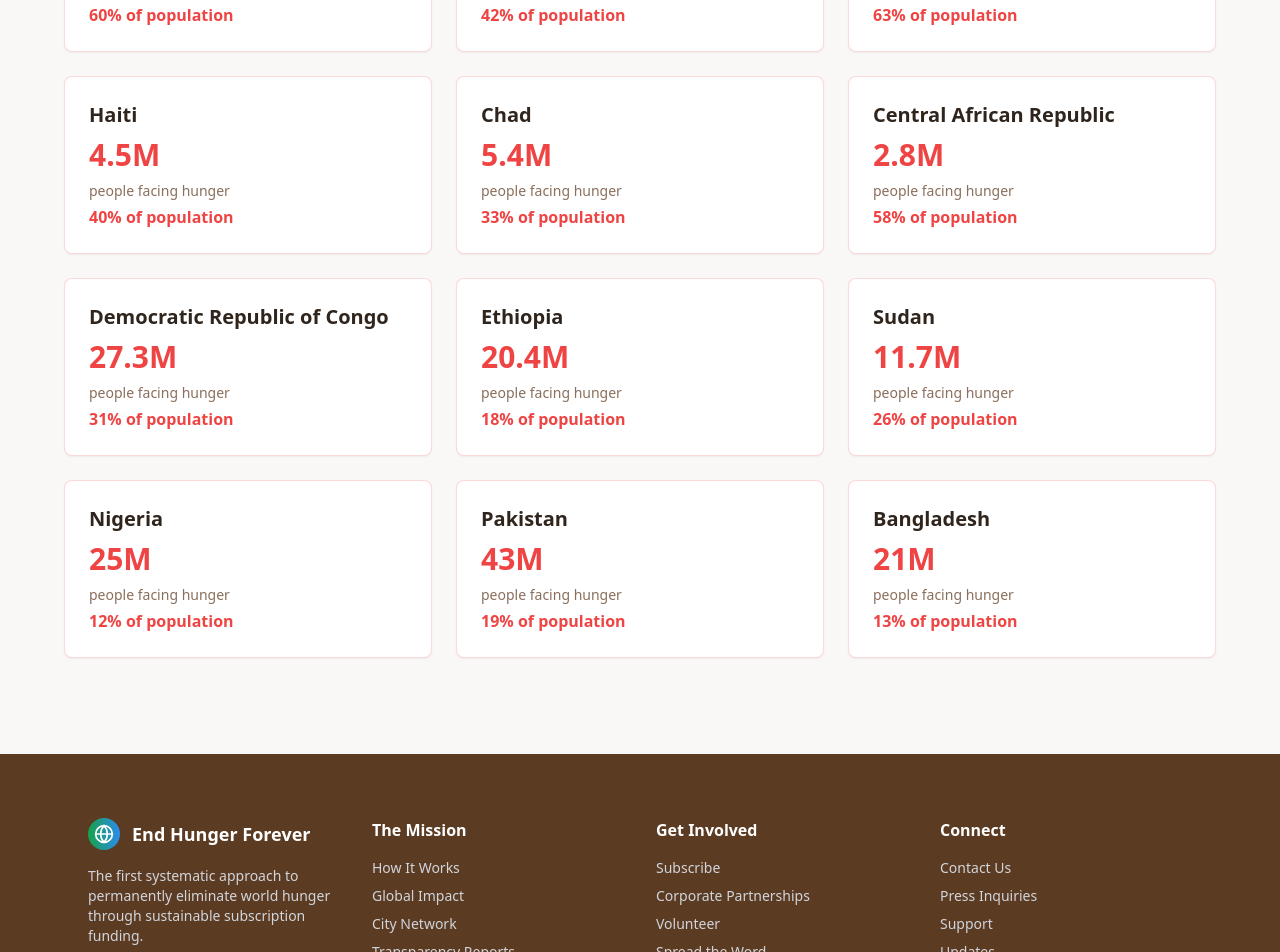
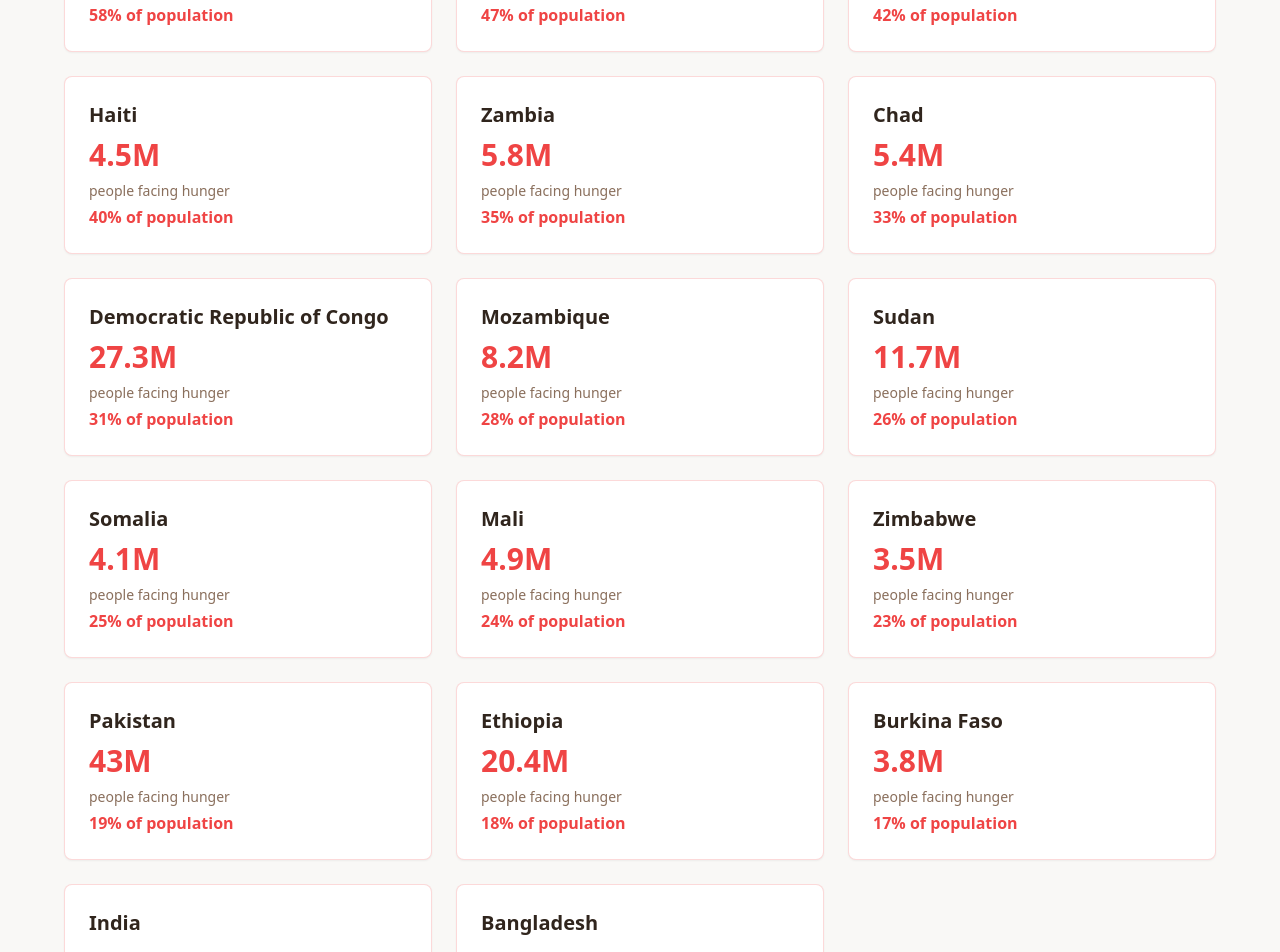
Before and after one commit to adityanarayanan95-collab/end-hunger-now, a React (Vite) app: page /wheres-the-hunger in a window 1280 px wide. Shown: the part 580-1532 px from the top of the page. Built offline with nearby package versions, Linux system fonts and the light colour scheme.

Commit message:
Add countries to Where's the Hunger
Add India and sort countries by percentage of population, displaying 20 rows.

```diff
--- a/src/pages/WheresTheHunger.tsx
+++ b/src/pages/WheresTheHunger.tsx
@@ -8,22 +8,27 @@ import { MapContainer } from "@/components/MapContainer";
 
 const WheresTheHunger = () => {
   const hungerData = [
+    { country: "South Sudan", population: 7.74, percentage: 63 },
+    { country: "Syria", population: 12.4, percentage: 60 },
     { country: "Yemen", population: 17.4, percentage: 58 },
+    { country: "Central African Republic", population: 2.8, percentage: 58 },
     { country: "Afghanistan", population: 18.9, percentage: 47 },
+    { country: "Madagascar", population: 1.14, percentage: 42 },
+    { country: "Haiti", population: 4.5, percentage: 40 },
+    { country: "Zambia", population: 5.8, percentage: 35 },
+    { country: "Chad", population: 5.4, percentage: 33 },
+    { country: "Democratic Republic of Congo", population: 27.3, percentage: 31 },
+    { country: "Mozambique", population: 8.2, percentage: 28 },
+    { country: "Sudan", population: 11.7, percentage: 26 },
     { country: "Somalia", population: 4.1, percentage: 25 },
-    { country: "Syria", population: 12.4, percentage: 60 },
-    { country: "Madagascar", population: 1.14, percentage: 42 },
-    { country: "South Sudan", population: 7.74, percentage: 63 },
-    { country: "Haiti", population: 4.5, percentage: 40 },
-    { country: "Chad", population: 5.4, percentage: 33 },
-    { country: "Central African Republic", population: 2.8, percentage: 58 },
-    { country: "Democratic Republic of Congo", population: 27.3, percentage: 31 },
+    { country: "Mali", population: 4.9, percentage: 24 },
+    { country: "Zimbabwe", population: 3.5, percentage: 23 },
+    { country: "Pakistan", population: 43.0, percentage: 19 },
     { country: "Ethiopia", population: 20.4, percentage: 18 },
-    { country: "Sudan", population: 11.7, percentage: 26 },
-    { country: "Nigeria", population: 25.0, percentage: 12 },
-    { country: "Pakistan", population: 43.0, percentage: 19 },
-    { country: "Bangladesh", population: 21.0, percentage: 13 },
-  ];
+    { country: "Burkina Faso", population: 3.8, percentage: 17 },
+    { country: "India", population: 224.3, percentage: 16 },
+    { country: "Bangladesh", population: 21.0, percentage: 13 }
+  ].sort((a, b) => b.percentage - a.percentage);
 
   return (
     <div className="min-h-screen bg-background">
```
